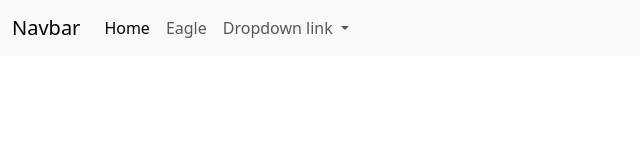
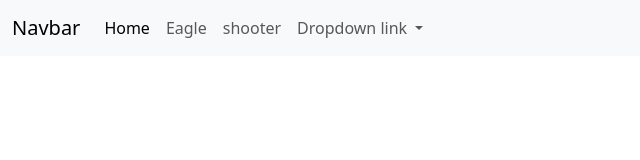
Before and after one commit to Ullerman/Coolweb, a plain HTML site: page index.html in a window 1280 px wide. Shown: the full height of the page, 0-640 px from the left. Drawn offline with nearby package versions, Linux system fonts and the light colour scheme.

Commit message:
Update index.html

```diff
--- a/index.html
+++ b/index.html
@@ -34,6 +34,9 @@
             <li class="nav-item">
               <a class="nav-link" href="Offline_Download_Version.html">Eagle</a>
             </li>
+            <li class="nav-item">
+              <a class="nav-link" href="0.4.1.html">shooter</a>
+            </li>
             <li class="nav-item dropdown">
               <a
                 class="nav-link dropdown-toggle"
```
